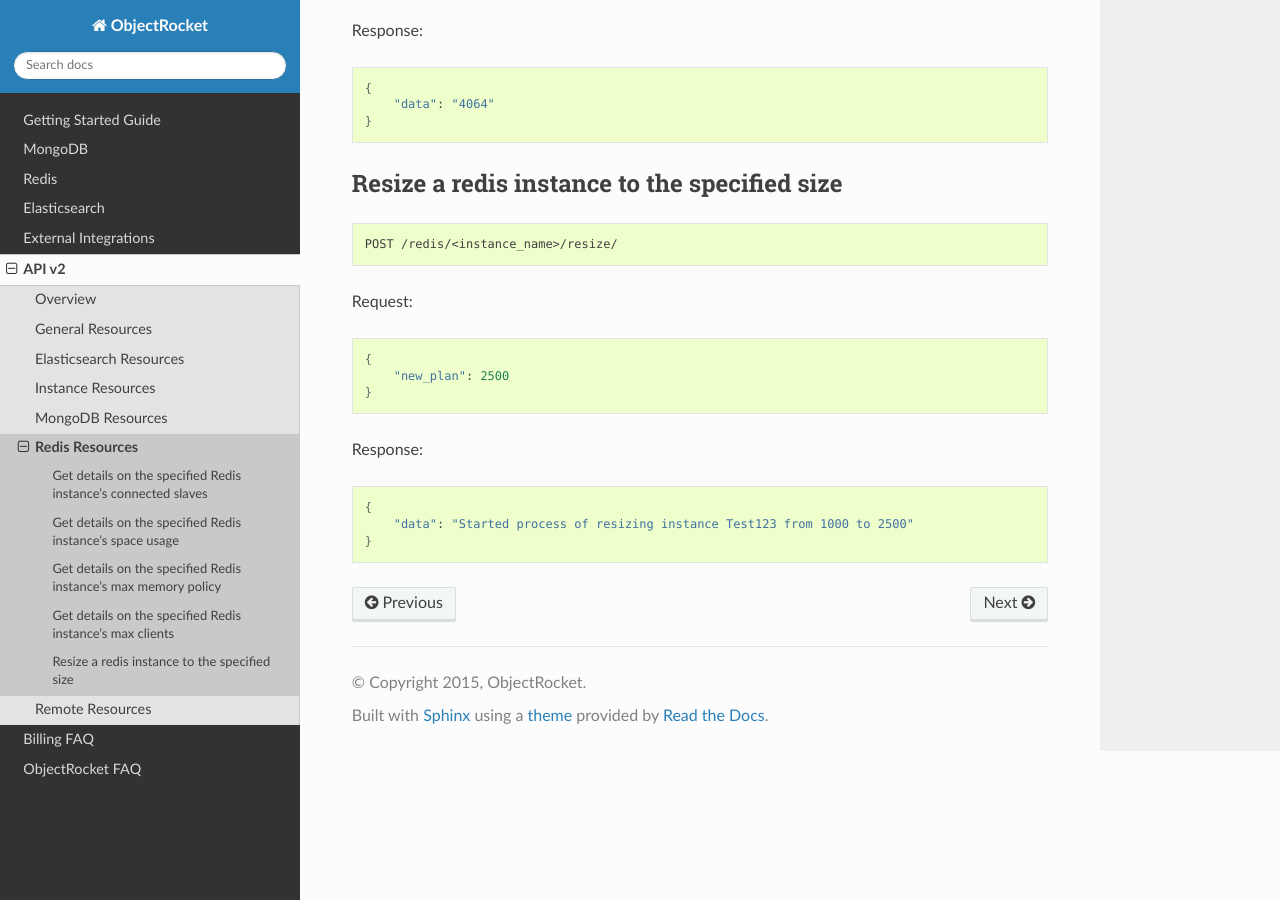
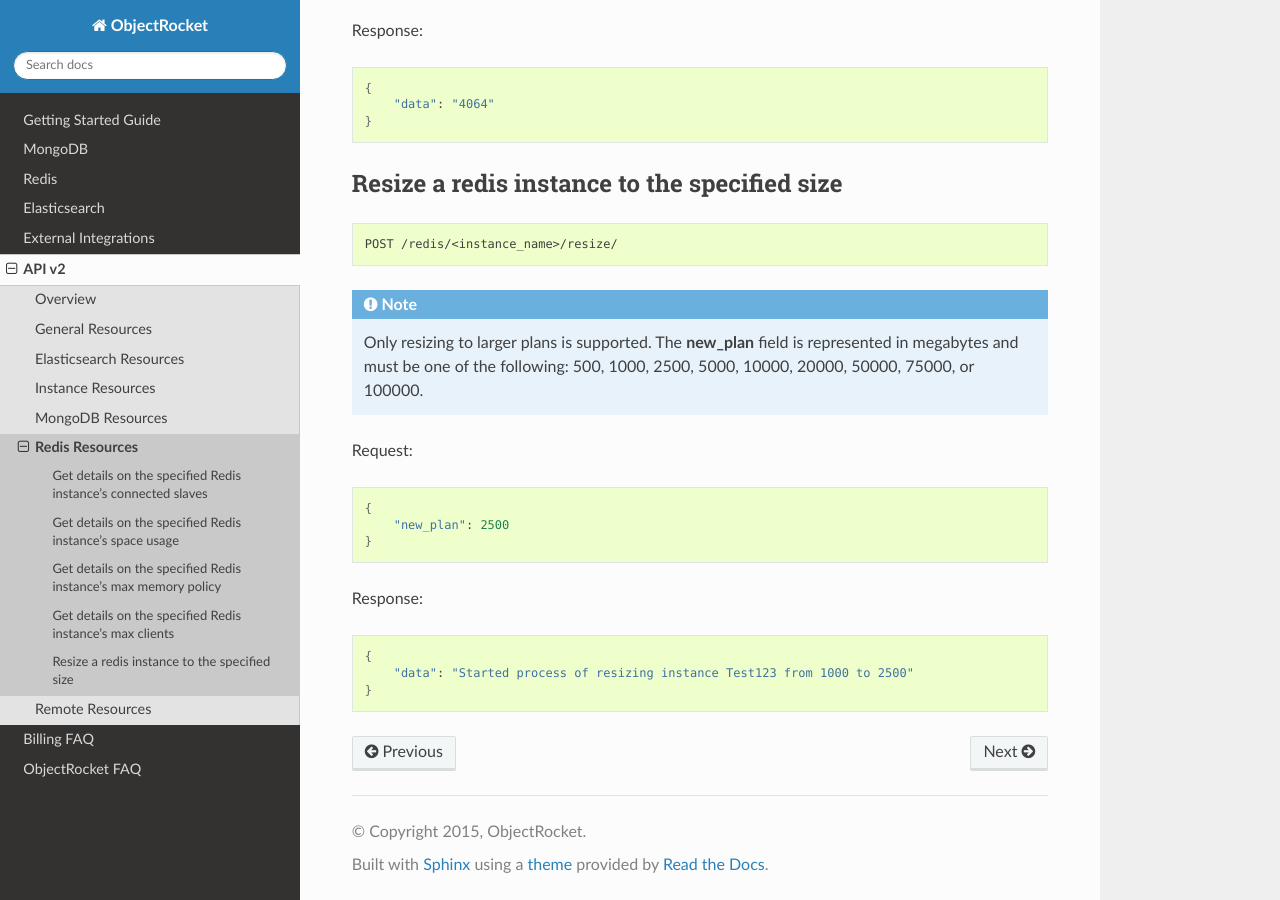
Before and after one commit to zcorleissen/documentation, a Sphinx documentation site: the page built from source/api_v2_redis_resources.rst, in a window 1280 px wide and 900 px high, scrolled down 1192 px. Built offline with Sphinx 7.4.7 and the Read the Docs theme 2.0.0, drawn with Linux system fonts in a browser that asks for light colours.

Commit message:
Add possible new_plan options for Redis

```diff
--- a/source/api_v2_redis_resources.rst
+++ b/source/api_v2_redis_resources.rst
@@ -71,6 +71,10 @@
 
    POST /redis/<instance_name>/resize/
 
+.. note::
+
+   Only resizing to larger plans is supported. The **new_plan** field is represented in megabytes and must be one of the following: 500, 1000, 2500, 5000, 10000, 20000, 50000, 75000, or 100000.
+
 Request:
 
 .. code-block:: bash
```
